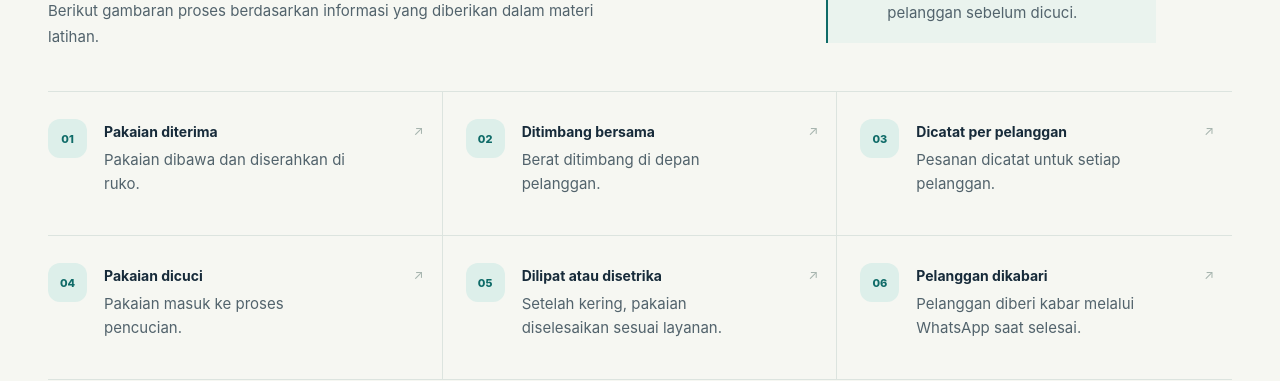
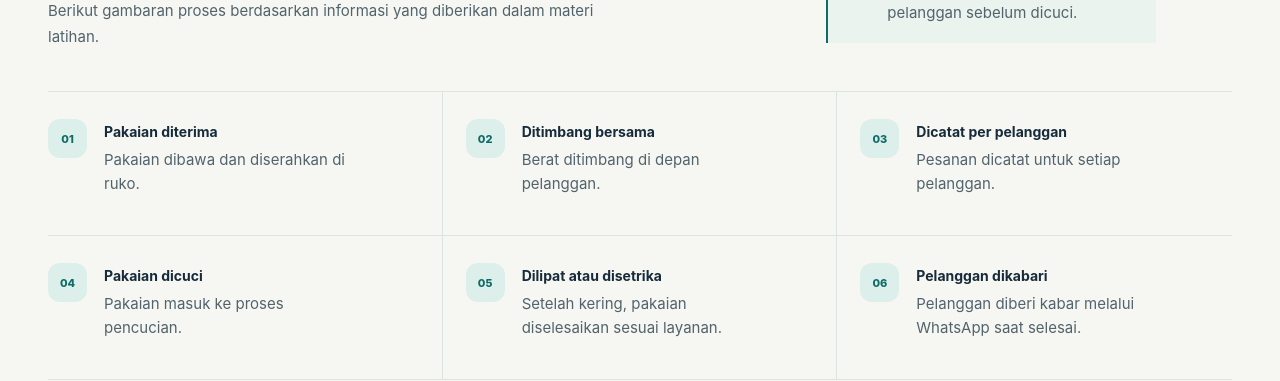
Before and after one commit to kannaryukkei/laundry-ceria-website, a React (Vite) app: page / in a window 1280 px wide. Shown: the part 2645-3026 px from the top of the page. Built offline with nearby package versions, Linux system fonts and the light colour scheme.

Commit message:
fix(ui): remove misleading arrows from static process steps

```diff
--- a/src/App.tsx
+++ b/src/App.tsx
@@ -176,7 +176,7 @@ function HowItWorks() {
             <li className="process-item" key={step.number}>
               <span className="process-number">{step.number}</span>
               <div><h3>{step.title}</h3><p>{step.detail}</p></div>
-              <span className="process-mark" aria-hidden="true">↗</span>
+
             </li>
           ))}
         </ol>
```
